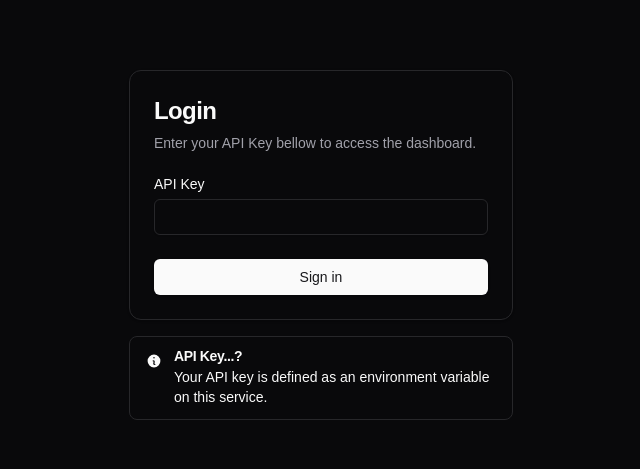
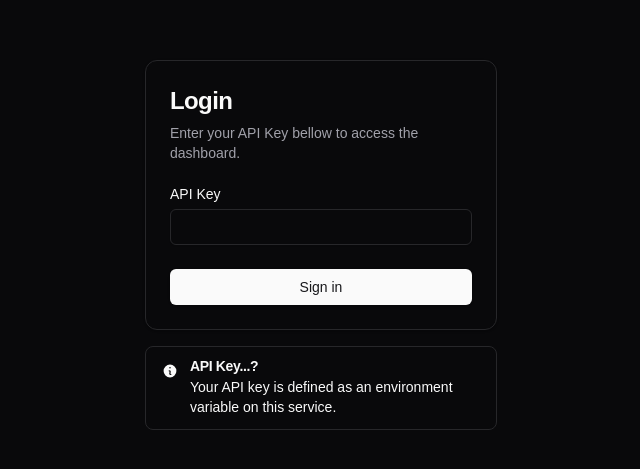
Before and after one commit to Timbo-Jimbo/MongoBackupService, a Next.js app: page /login in a window 1280 px wide. Shown: the part 155-624 px from the top of the page, without its empty margins (319-959 px from the left). Built offline with nearby package versions, Linux system fonts and the light colour scheme; no server answers; a web font is replaced by a local one.

Commit message:
login form fixes

```diff
--- a/src/app/login/login-form.tsx
+++ b/src/app/login/login-form.tsx
@@ -27,7 +27,7 @@ export function LoginForm(
   }
 
   return (
-    <div className="flex flex-col gap-4  max-w-sm">
+    <div className="flex flex-col gap-4 w-full">
       <form onSubmit={onSubmit}>
         <Card>
           <CardHeader>
@@ -39,7 +39,7 @@ export function LoginForm(
 
           <CardContent className="grid gap-4">
             {loginErrorVisible && (
-              <Alert variant="destructive">
+              <Alert variant="destructive" className="rounded-none sm:rounded-md">
                 <ExclamationTriangleIcon className="h-4 w-4" />
                 <AlertTitle>API Key Incorrect</AlertTitle>
                 <AlertDescription>
--- a/src/app/login/page.tsx
+++ b/src/app/login/page.tsx
@@ -24,9 +24,9 @@ export default function LoginPage() {
   }
 
   return (
-    <main className="flex min-h-screen flex-col place-items-center justify-center p-24">
+    <main className="flex min-h-screen flex-col place-items-center justify-center">
 
-      <div className="flex flex-col place-items-center gap-4">
+      <div className="flex flex-col place-items-center gap-4 w-full sm:max-w-sm p-4">
         {loginPrompt && (
           <Alert variant={"destructive"}>
             <ExclamationTriangleIcon className="h-4 w-4" />
```
